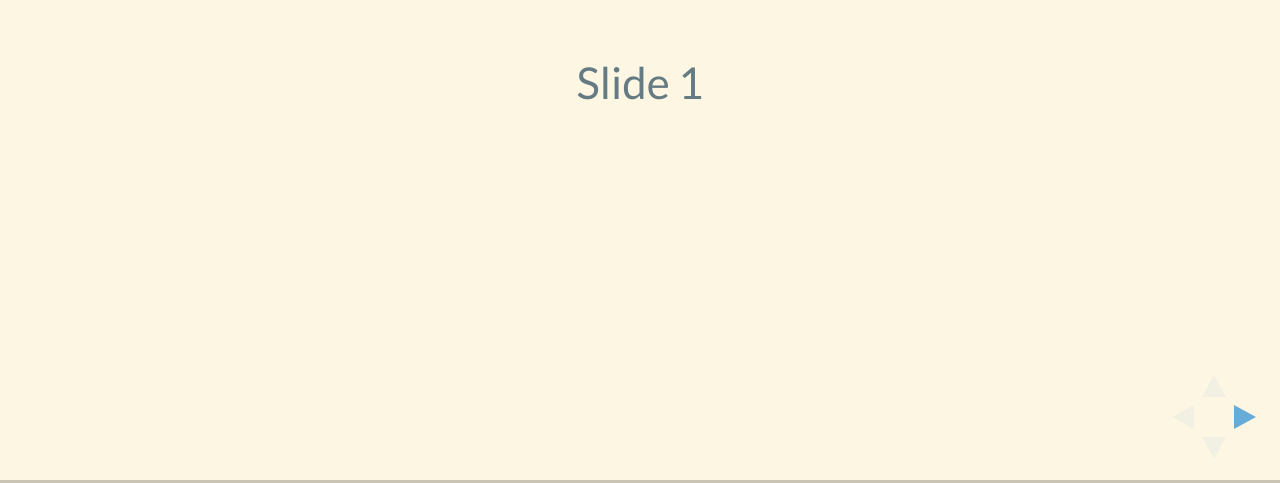
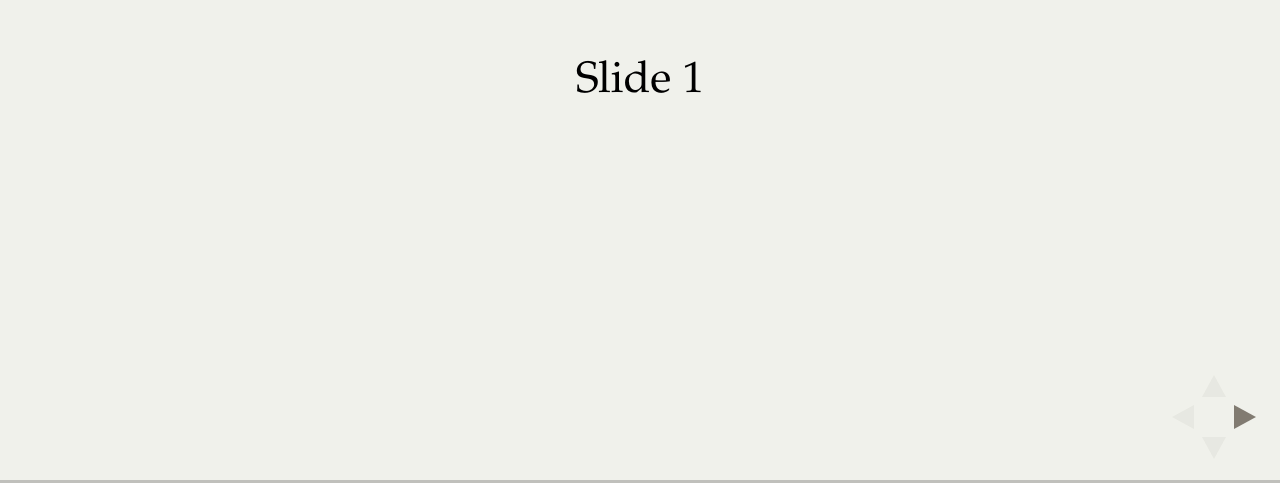
Before and after one commit to wray/alexa_python, a website: page docs/index.html in a window 1280 px wide. Shown: the part 317-800 px from the top of the page. Drawn offline with Linux system fonts and the light colour scheme.

Commit message:
trying out different slide

```diff
--- a/docs/index.html
+++ b/docs/index.html
@@ -7,7 +7,7 @@
 		<title>reveal.js</title>
 
 		<link rel="stylesheet" href="css/reveal.css">
-		<link rel="stylesheet" href="css/theme/solarized.css">
+		<link rel="stylesheet" href="css/theme/serif.css">
 
 		<!-- Theme used for syntax highlighting of code -->
 		<link rel="stylesheet" href="lib/css/zenburn.css">
```
